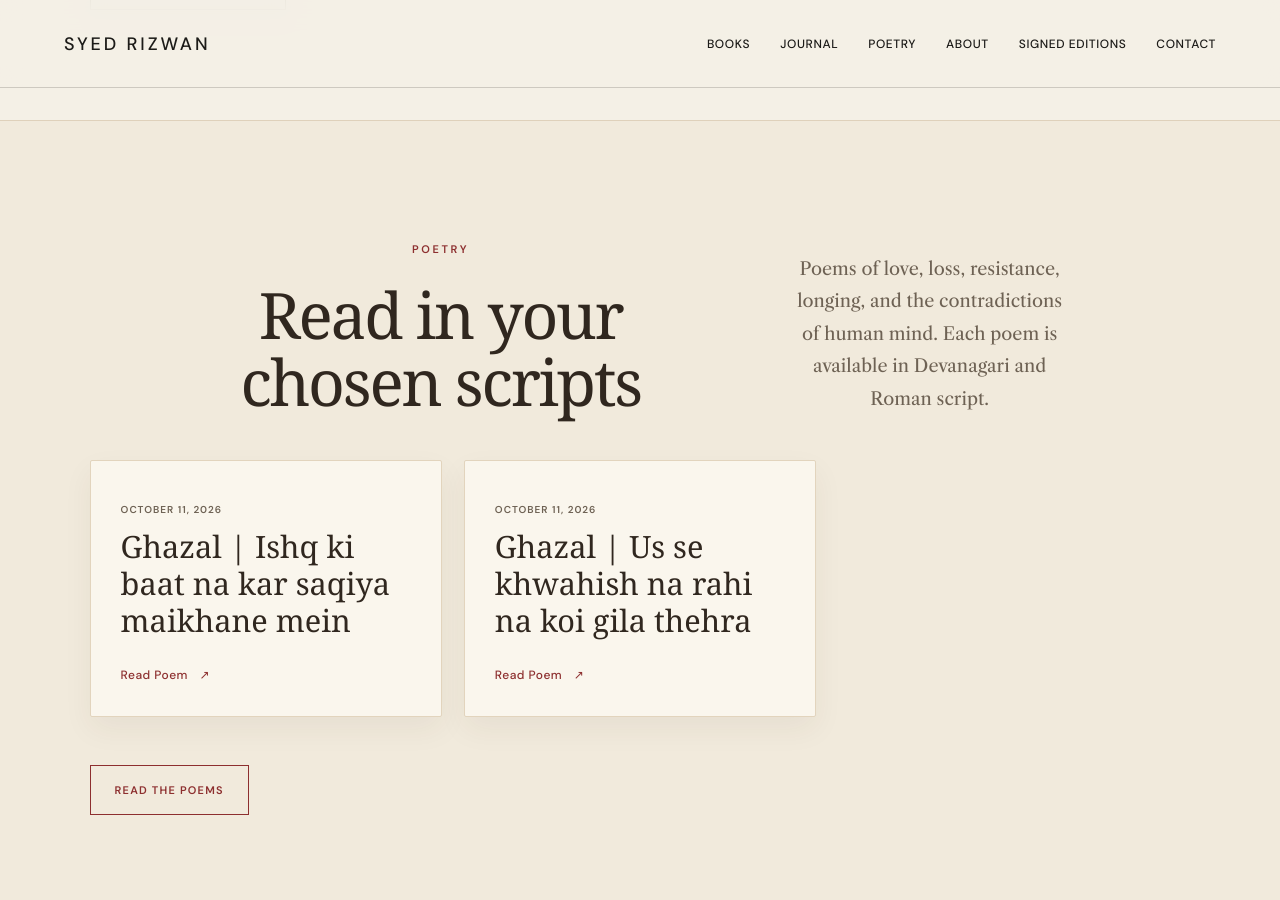
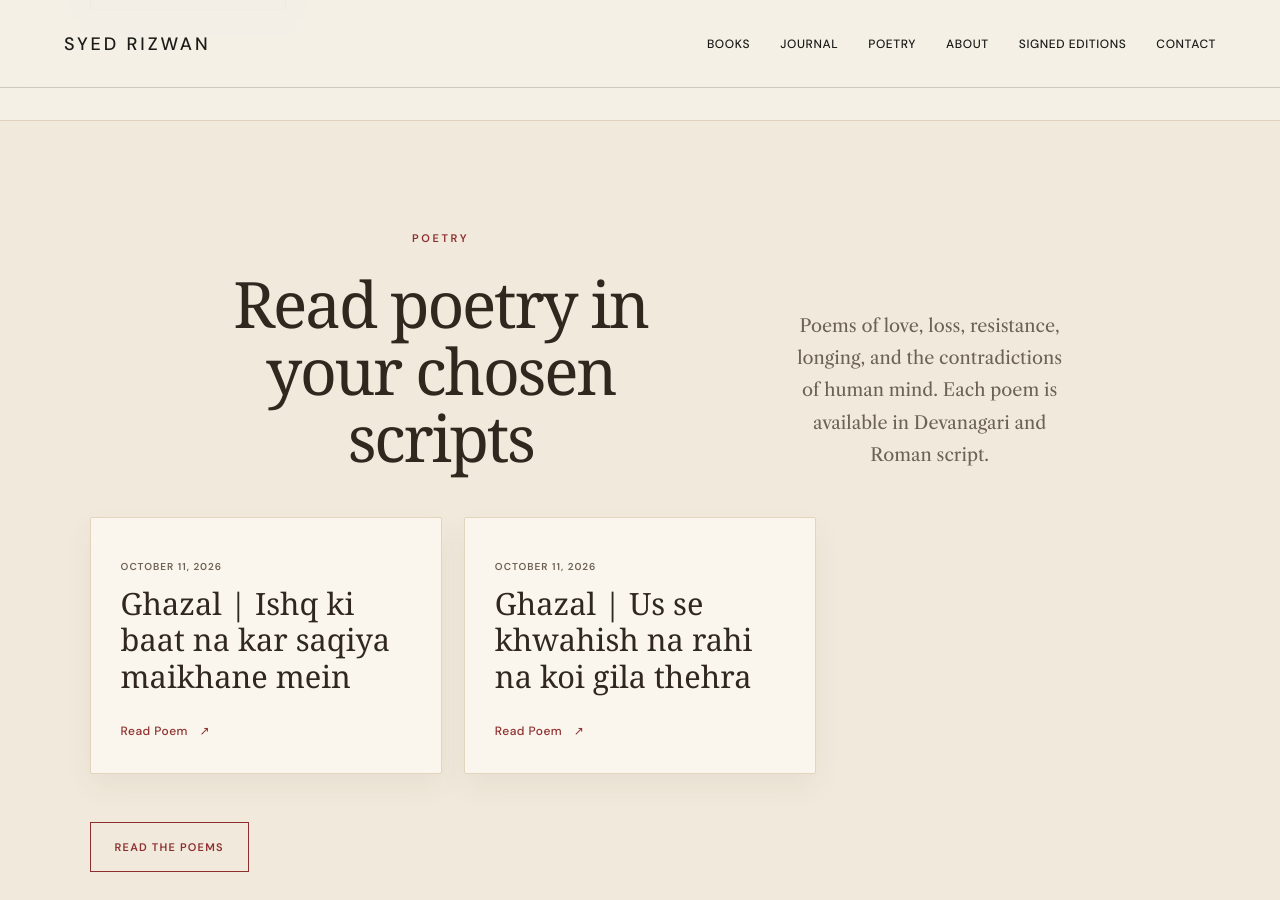
Before and after one commit to syedrizwanauthor/syedrizwanauthor.github.io, a Jekyll site: the page built from index.html, in a window 1280 px wide and 900 px high, scrolled down 4653 px. Built offline with Jekyll 4.4.1, drawn with Linux system fonts in a browser that asks for light colours; some web fonts are replaced.

Commit message:
Update index.html

```diff
--- a/index.html
+++ b/index.html
@@ -53,7 +53,7 @@
     <nav class="nav" aria-label="Primary navigation">
       <a href="#books">Books</a>
       <a href="#journal">Journal</a>
-      <a href="/poetry/">Poetry</a>
+      <a href="#poetry">Poetry</a>
       <a href="#about">About</a>
       <a href="#signed">Signed Editions</a>
       <a href="#contact">Contact</a>
@@ -171,7 +171,7 @@
       <div class="section-heading split reveal">
         <div>
           <p class="eyebrow">Poetry</p>
-          <h2>Read in your chosen scripts</h2>
+          <h2>Read poetry in your chosen scripts</h2>
         </div>
         <p>
           Poems of love, loss, resistance, longing, and the
```
